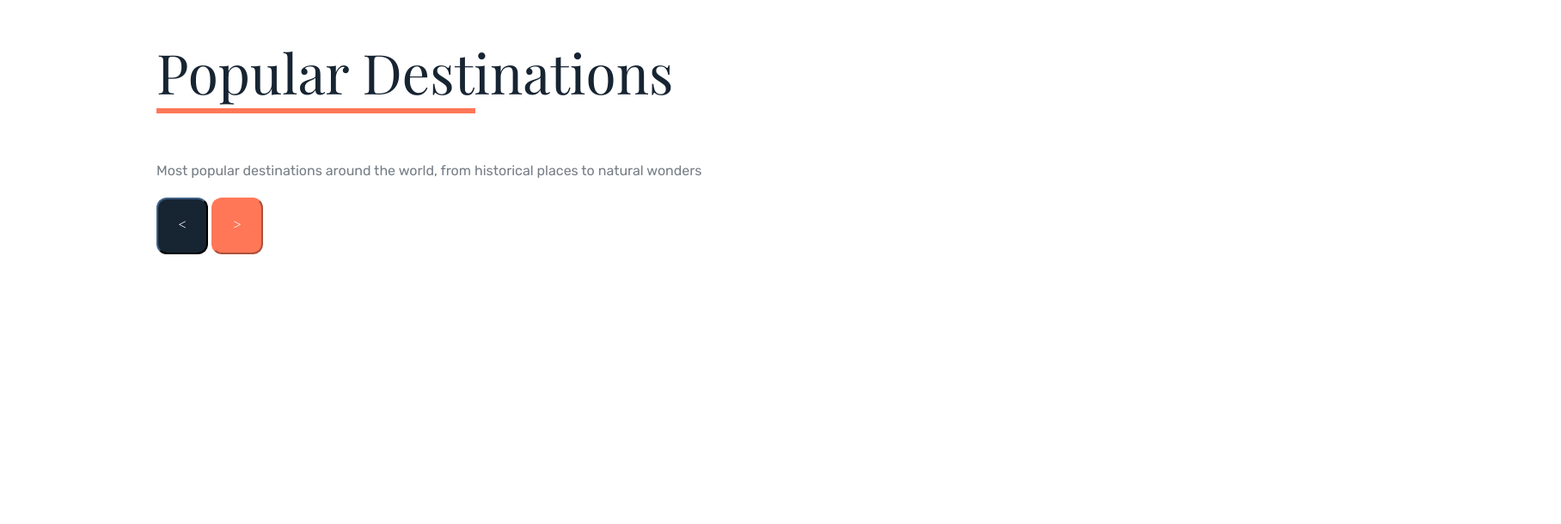
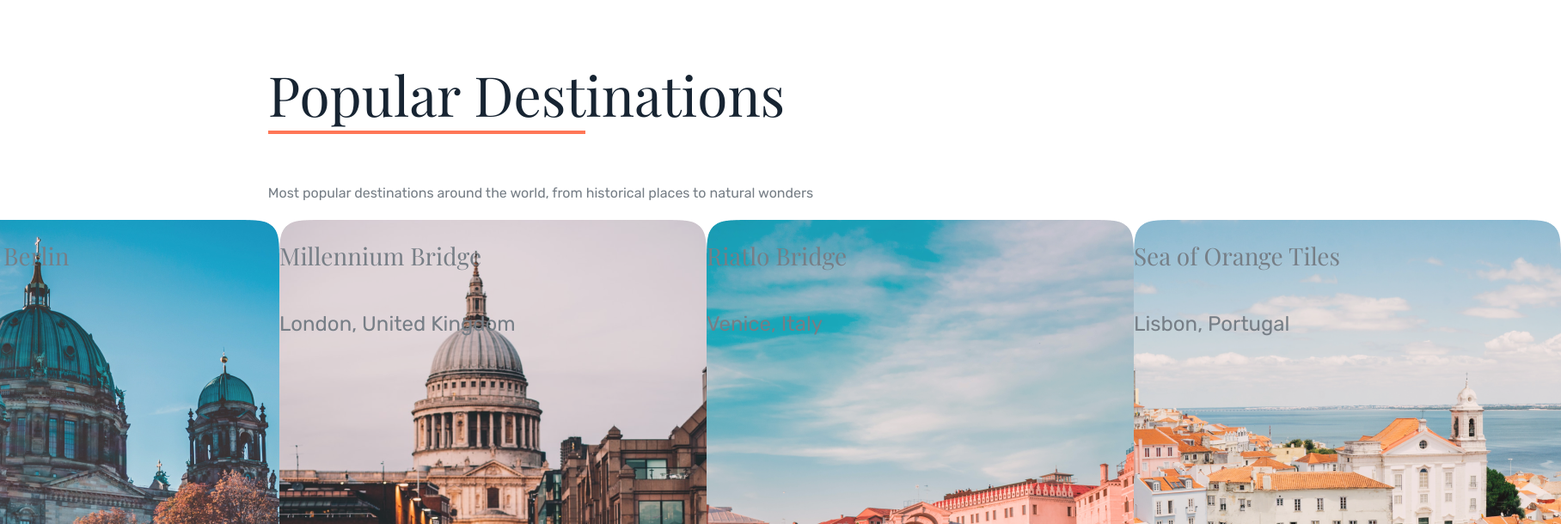
Before and after one commit to jakubmadyda/travelian, a website: page index.html in a window 1280 px wide. Shown: the part 802-1412 px from the top of the page at 86% size, 1816 px wide, since content can reach past the window. Before the commit the page ends 1098 px from the top, so only its background shows below. Drawn offline with nearby package versions, Linux system fonts and the light colour scheme.

Commit message:
add content to destination section not styled enough yet

```diff
--- a/index.html
+++ b/index.html
@@ -18,7 +18,8 @@
 
 <section class="intro">
     <header class="intro__header header">
-        <a href="" class="header__logo logo"><img src="./src/images/Logo.svg" alt="Travelian logo" class="logo__img"></a>
+        <a href="" class="header__logo logo"><img src="./src/images/Logo.svg" alt="Travelian logo"
+                                                  class="logo__img"></a>
         <nav class="header__menu main-menu">
             <a href="" class="main-menu__item main-menu__item--active">Home</a>
             <a href="" class="main-menu__item">Explore</a>
@@ -72,10 +73,36 @@
 
 <section class="destination">
     <div class="destination__title title">
-        <h1 class="title__h1">Popular Destinations</h1>
-        <p class="title__description">Most popular destinations around the world, from historical places to natural wonders</p>
-        <button type="button" class="previous__btn"><</button>
-        <button type="button" class="next__btn">></button>
+        <h1 class="title__h1 h1">Popular Destinations</h1>
+        <p class="title__description description">Most popular destinations around the world, from historical places to
+            natural wonders</p>
+    </div>
+
+    <div class="destination__gallery gallery">
+        <div class="gallery__Germany Germany blocks">
+            <div class="spec">
+                <h2 class="name">Monument of Berlin</h2>
+                <p class="localization">Berlin, Germany</p>
+            </div>
+        </div>
+        <div class="gallery__London London blocks">
+            <div class="spec">
+                <h2 class="name">Millennium Bridge</h2>
+                <p class="localization">London, United Kingdom</p>
+            </div>
+        </div>
+        <div class="gallery__Italy Italy blocks">
+            <div class="spec">
+                <h2 class="name">Riatlo Bridge</h2>
+                <p class="localization">Venice, Italy</p>
+            </div>
+        </div>
+        <div class="gallery__Portugal Portugal blocks">
+            <div class="spec">
+                <h2 class="name">Sea of Orange Tiles</h2>
+                <p class="localization">Lisbon, Portugal</p>
+            </div>
+        </div>
     </div>
 </section>
 
--- a/src/sass/destination.scss
+++ b/src/sass/destination.scss
@@ -2,14 +2,23 @@
 @import "helpers";
 
 .destination {
-
+    min-height: 100vh;
+    background-color: $secondary-color;
+    padding: toRem(26px) 0 toRem(140px) toRem(182px);
+    display: flex;
+    flex-direction: column;
+    max-width: toRem(1556px);
+    width: 100%;
+    justify-content: space-around;
+    align-items: center;
 }
 .title {
-    max-width: toRem(1556px);
-    width: 100%;
-    height: 140px;
-    padding-left: 182px;
-    &__h1 {
+    display: flex;
+    flex-direction: column;
+    margin-right: toRem(386px);
+}
+
+.h1 {
     color: #172432;
     font-weight: 400;
     font-size: toRem(64px);
@@ -24,30 +33,69 @@
         width: toRem(365px);
         height: 0;
         margin: auto;
-            border: 3px solid $primary-color;
+        border: 2px solid $primary-color;
         display: block;
     }
+}
 
-    }
-    &__description {
+.description {
     color: #767E86;
     font-weight: 400;
     font-family: Rubik, sans-serif;
     line-height: toRem(28.44px);
+}
+
+.gallery {
+    display: flex;
+    flex-direction: row;
+    justify-content: space-between;
+}
+
+.blocks {
+    background-position: center;
+    background-size: cover;
+    width: 497px;
+    height: 661px;
+    border-radius: 26px;
+}
+
+.spec {
+    display: flex;
+    flex-direction: column;
+    justify-content: flex-end;
+}
+
+.Germany {
+    background-image: url("#{$imgs-path}/destination1.jpg");
+}
+
+.London {
+    background-image: url("#{$imgs-path}/destination2.png");
+}
+
+.Italy {
+    background-image: url("#{$imgs-path}/destination3.png");
+}
+
+.Portugal {
+    background-image: url("#{$imgs-path}/destination4.png");
+}
+
+.name {
+    font-family: "Playfair Display", serif;
+    color: $secondary-font-color;
+    font-weight: 500;
+    font-size: toRem(28px);
+    line-height: toRem(37px);
+    text-decoration: none;
 
 }
-    .previous__btn {
-        color: #FFFFFF;
-        background: #172432;
-        border-color: $input-font-color;
-        width: toRem(60px);
-        height: toRem(66px);
-        border-radius: toRem(12px);
 
+.localization {
+    font-family: Rubik, sans-serif;
+    color: $secondary-font-color;
+    font-weight: 400;
+    font-size: toRem(24px);
+    line-height: toRem(28px);
+    text-decoration: none;
 }
-    .next__btn {
-        @extend .previous__btn;
-        background: $primary-color;
-        border-color: $primary-color;
-    }
-}
```
Also changed, not shown: src/css/style.css, src/images/destination1.jpg (added), src/images/destination2.png (added), src/images/destination3.png (added), src/images/destination4.png (added), 1 other file. Lines whose indentation alone changed are shown as unchanged.
